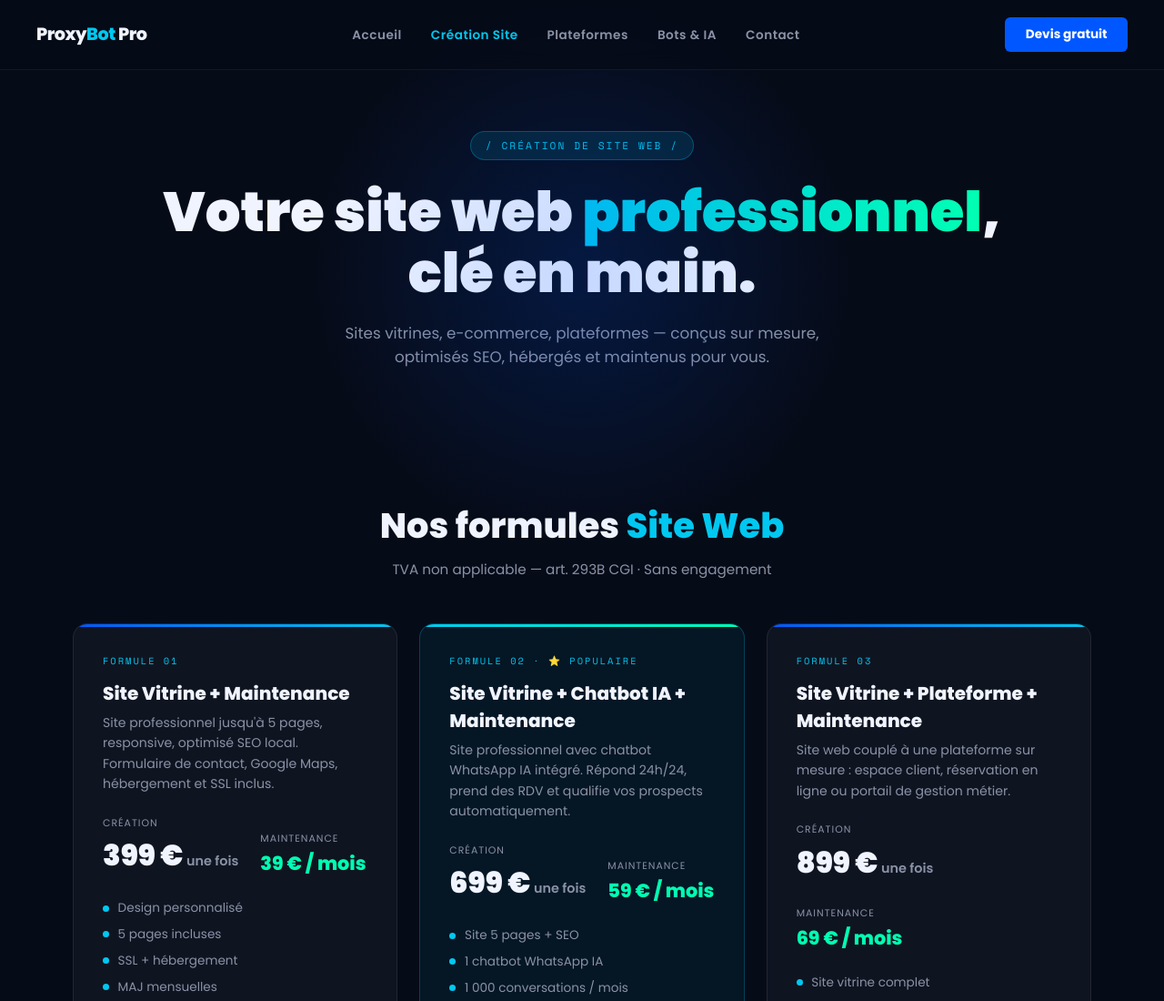
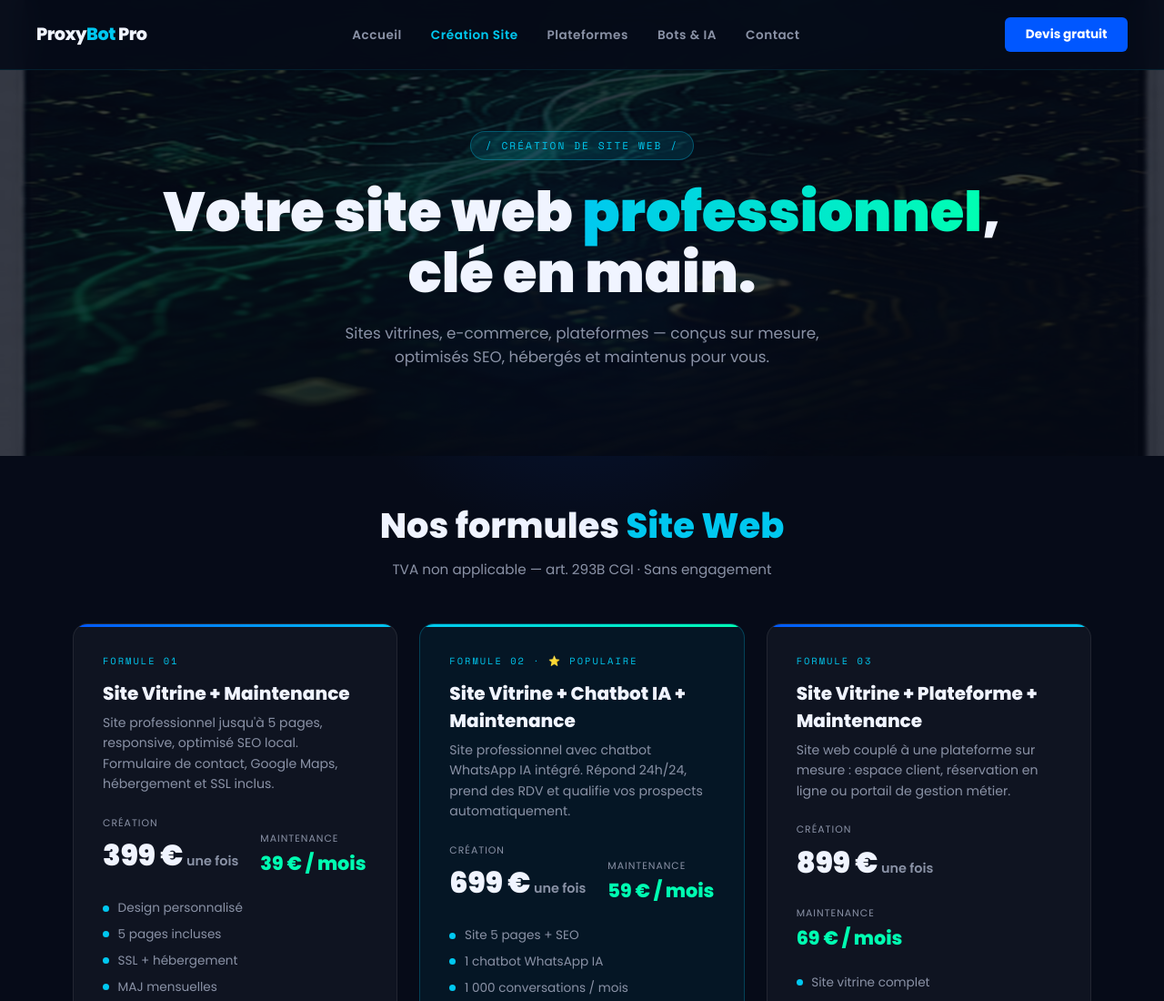
Before and after one commit to CharanSharma1991/Proxybotpro-site, a plain HTML site: page creation-site.html in a window 1280 px wide. Shown: the top 1100 px of the page at 91% size. Drawn offline with nearby package versions, Linux system fonts and the light colour scheme.

Commit message:
Update creation-site.html

```diff
--- a/creation-site.html
+++ b/creation-site.html
@@ -29,7 +29,7 @@ nav{position:fixed;top:0;left:0;right:0;z-index:100;display:flex;align-items:cen
 .nav-cta:hover{background:var(--cyan);color:var(--navy);}
 
 /* HERO */
-.hero{padding:9rem 2.5rem 4rem;text-align:center;position:relative;}
+.hero{padding:9rem 2.5rem 4rem;text-align:center;position:relative;background-image:url("/02_CREATION_SITE_1920x1080.jpg");background-size:cover;background-position:center;background-attachment:fixed;}
 .hero::before{content:'';position:absolute;top:0;left:50%;transform:translateX(-50%);width:600px;height:600px;background:radial-gradient(ellipse,rgba(0,87,255,0.18) 0%,transparent 70%);pointer-events:none;}
 .badge{display:inline-block;background:rgba(0,200,240,0.12);border:1px solid rgba(0,200,240,0.3);color:var(--cyan);font-family:'Space Mono',monospace;font-size:0.7rem;letter-spacing:2px;padding:0.4rem 1rem;border-radius:50px;margin-bottom:1.5rem;text-transform:uppercase;}
 .hero h1{font-size:clamp(2.2rem,5vw,3.8rem);font-weight:900;line-height:1.1;margin-bottom:1.2rem;}
@@ -109,9 +109,10 @@ footer a{color:var(--grey);text-decoration:none;}
 
 <!-- HERO -->
 <section class="hero">
-  <div class="badge">/ création de site web /</div>
-  <h1>Votre site web <span>professionnel</span>,<br/>clé en main.</h1>
-  <p>Sites vitrines, e-commerce, plateformes — conçus sur mesure, optimisés SEO, hébergés et maintenus pour vous.</p>
+  <div style="position:absolute;inset:0;background:rgba(6,11,24,.80);z-index:0;pointer-events:none"></div>
+  <div class="badge" style="position:relative;z-index:1;">/ création de site web /</div>
+  <h1 style="position:relative;z-index:1;">Votre site web <span>professionnel</span>,<br/>clé en main.</h1>
+  <p style="position:relative;z-index:1;">Sites vitrines, e-commerce, plateformes — conçus sur mesure, optimisés SEO, hébergés et maintenus pour vous.</p>
 </section>
 
 <!-- PACKAGES -->
```
